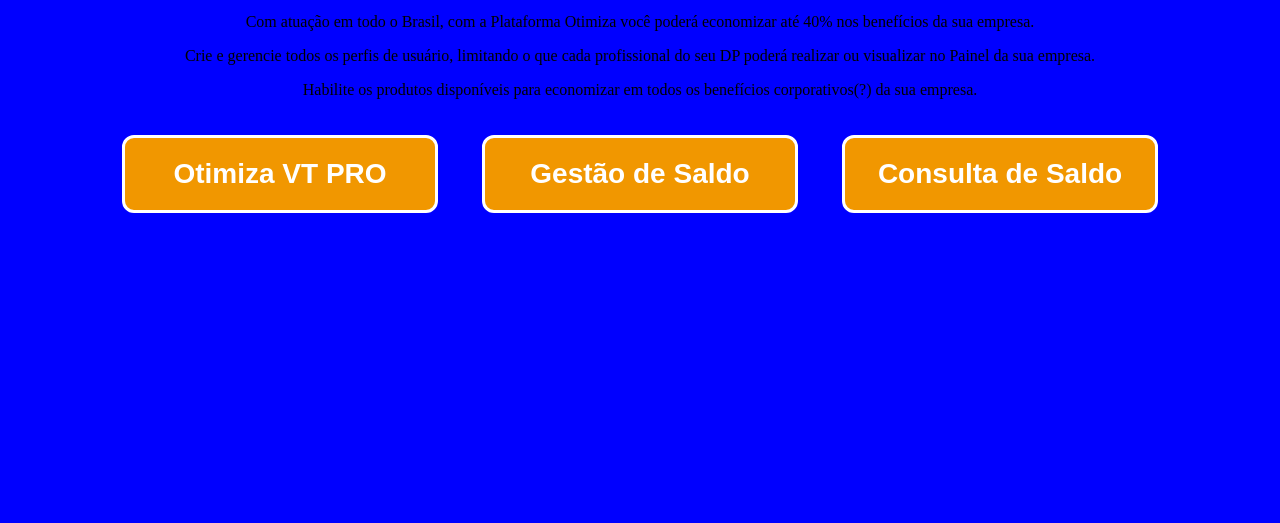
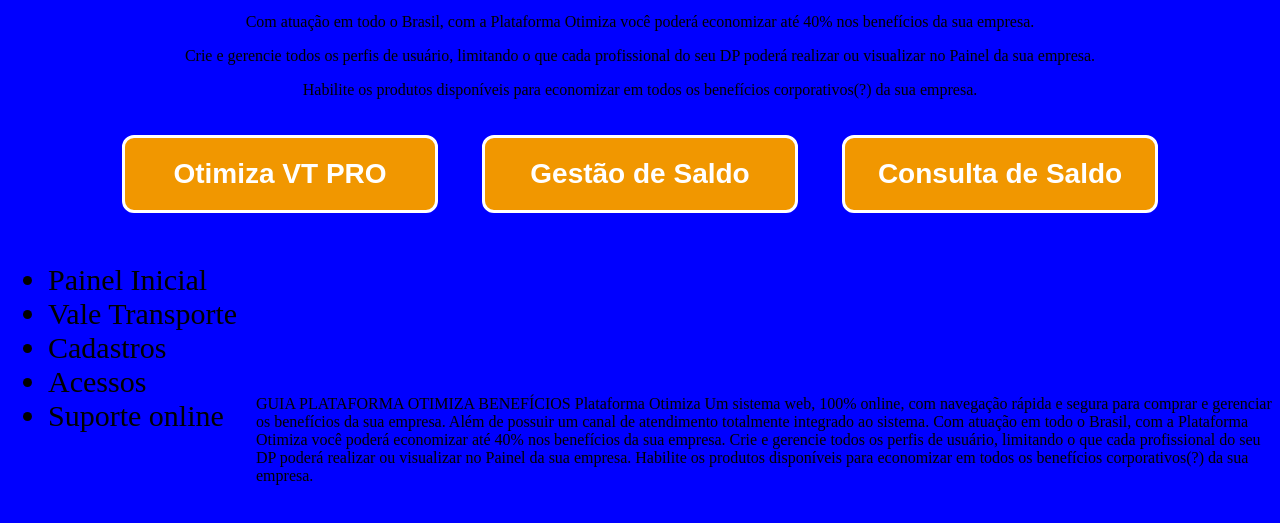
Before and after one commit to Felipe-rocha/Platform-Guide-Project-JavaScript, a plain HTML site: page guia.html in a window 1280 px wide. Shown: the part 101-624 px from the top of the page. Drawn offline with Linux system fonts and the light colour scheme.

Commit message:
Inclusão de Menu Lateral e Texto do Guia

```diff
--- a/guia.html
+++ b/guia.html
@@ -27,10 +27,35 @@
 
         <div class="div-botao">
                 <button class="botao-produto-guia">Otimiza VT PRO</button>
+                <button class="botao-produto-guia">Gestão de Saldo</button>
+                <button class="botao-produto-guia">Consulta de Saldo</button>
+        </div>
 
-                <button class="botao-produto-guia">Gestão de Saldo</button>
+        <div class="menu-lateral">
+                <ul>
+                        <li class="menu-painel">Painel Inicial</li>
+                        <li class="menu-vt">Vale Transporte</li>
+                        <li class="menu-cadastros">Cadastros</li>
+                        <li class="menu-acesso">Acessos</li>
+                        <li class="menu-suporte">Suporte online</li>
+                </ul>
+        </div>
+        <div class="texto-guia">
+                <p>
 
-                <button class="botao-produto-guia">Consulta de Saldo</button>
+                        GUIA PLATAFORMA OTIMIZA BENEFÍCIOS
+
+
+                        Plataforma Otimiza
+
+                        Um sistema web, 100% online, com navegação rápida e segura para comprar e gerenciar os benefícios da sua empresa. Além de possuir um canal de atendimento totalmente integrado ao sistema.
+
+                        Com atuação em todo o Brasil, com a Plataforma Otimiza você poderá economizar até 40% nos benefícios da sua empresa.
+
+                        Crie e gerencie todos os perfis de usuário, limitando o que cada profissional do seu DP poderá realizar ou visualizar no Painel da sua empresa.
+
+                        Habilite os produtos disponíveis para economizar em todos os benefícios corporativos(?) da sua empresa.
+                </p>
         </div>
         </main>
 
--- a/menu-guia.js
+++ b/menu-guia.js
@@ -0,0 +1,5 @@
+var indiceGuia = document.querySelector(".menu-painel");
+
+indiceGuia.addEventListener("click", function(){
+    console.log("click");
+});
--- a/style-guia.css
+++ b/style-guia.css
@@ -40,3 +40,15 @@
 .body-pagina{
     background-color: blue;
 }
+
+.menu-lateral{
+    position: absolute;
+    font-size: 30px;
+}
+
+.texto-guia{
+    position: absolute;
+    top: 60%;
+    left: 20%;
+    text-align: left;
+}
```
